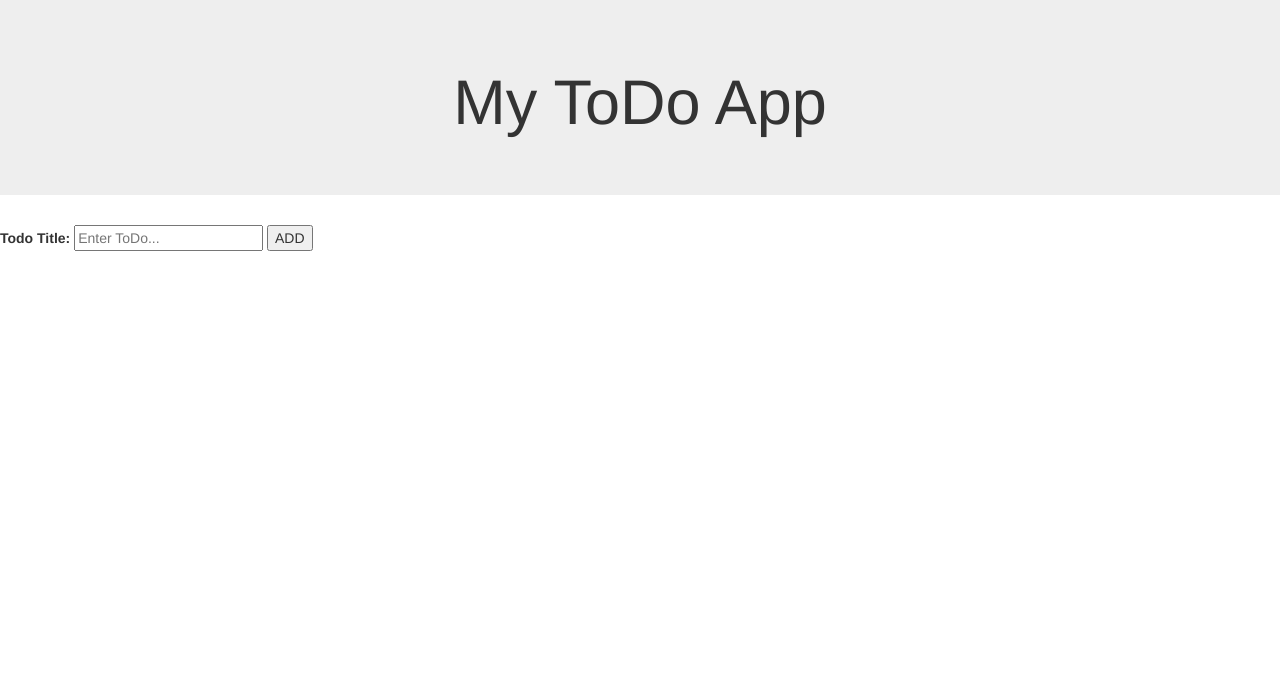
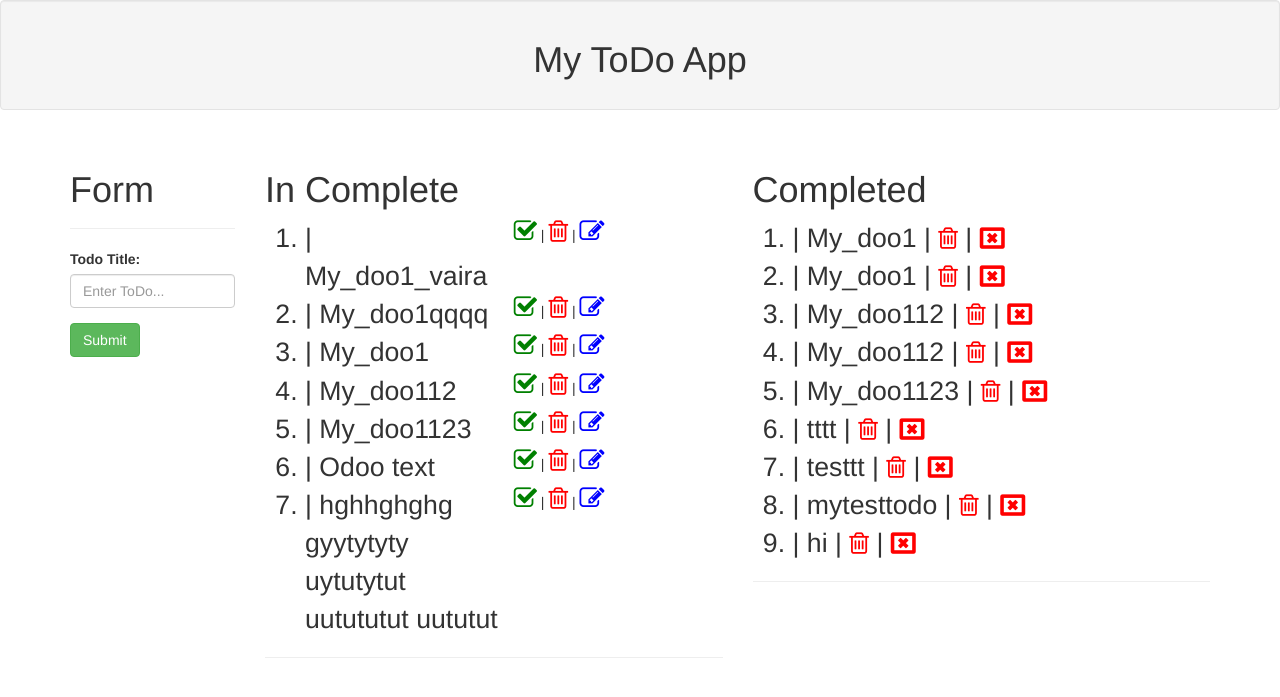
Before and after one commit to vairakkanipv/flask_todo, a Flask app: page / in a window 1280 px wide. Shown: the top 697 px of the page. Run offline with Flask 2, Linux system fonts and the light colour scheme; data comes from the database, SQL or seed files in the repository; both versions use the stored data as it was after the commit; some libraries are stand-ins or nearby versions.

Commit message:
-update and edit functionality added

```diff
--- a/app.py
+++ b/app.py
@@ -31,8 +31,10 @@ def index():
     # todo = Todo(title='My_doo1',complete=False)
     # db.session.add(todo)
     # db.session.commit()
+    not_complete = Todo.query.filter_by(complete=False).all()
+    complete = Todo.query.filter_by(complete=True).all()
 
-    return render_template('index.html')
+    return render_template('index.html',not_complete=not_complete,complete=complete)
 
 @app.route('/add', methods=['POST'])
 def add():
@@ -42,6 +44,39 @@ def add():
     db.session.commit()
     return redirect(url_for('index'))
 
+@app.route('/complete/<id>')
+def complete(id):
+    todo = Todo.query.filter_by(id=int(id)).first()
+    todo.complete = True
+    db.session.commit()
+    return redirect(url_for('index'))
+
+@app.route('/not_complete/<id>')
+def not_complete(id):
+    todo = Todo.query.filter_by(id=int(id)).first()
+    todo.complete = False
+    db.session.commit()
+    return redirect(url_for('index'))
+
+@app.route('/edit/<id>')
+def edit(id):
+    todo = Todo.query.filter_by(id=int(id)).first()
+    return render_template('edit.html',todo=todo)
+
+@app.route('/update',methods=['POST'])
+def update():
+    id = request.form['id']
+    todo = Todo.query.filter_by(id=int(id)).first()
+    todo.title = request.form['title']
+    db.session.commit()
+    return redirect(url_for('index'))
+
+@app.route('/delete/<id>')
+def delete(id):
+    todo = Todo.query.filter_by(id=int(id)).first()
+    db.session.delete(todo)
+    db.session.commit()
+    return redirect(url_for('index'))
 
 if __name__ == "__main__":
     app.run(debug=True)
--- a/templates/index.html
+++ b/templates/index.html
@@ -7,19 +7,60 @@
     <link rel="stylesheet" href="https://maxcdn.bootstrapcdn.com/bootstrap/3.4.1/css/bootstrap.min.css">
     <script src="https://ajax.googleapis.com/ajax/libs/jquery/3.6.0/jquery.min.js"></script>
     <script src="https://maxcdn.bootstrapcdn.com/bootstrap/3.4.1/js/bootstrap.min.js"></script>
+    <link rel="stylesheet" href="https://cdnjs.cloudflare.com/ajax/libs/font-awesome/4.7.0/css/font-awesome.min.css">
 </head>
 <body>
 
-<div class="jumbotron text-center">
+<div class="well text-center">
   <h1>My ToDo App</h1>
 </div>
 
-<div>
-    <form action="{{ url_for('add') }}" method="POST">
-        <label>Todo Title: </label>
-        <input type="text" name="title" placeholder="Enter ToDo...">
-        <input type="submit" name="add" value="ADD">
-    </form>
+<div class="container">
+    <div class="row">
+        <div class="col-sm-2">
+            <div class="page-header">
+                <h1>Form</h1>
+            </div>
+            <form action="{{ url_for('add') }}" method="POST">
+                <div class="form-group">
+                    <label for="title">Todo Title:</label>
+                    <input type="text" class="form-control" id="title" placeholder="Enter ToDo..." name="title">
+                </div>
+                <input type="submit" name="add" value="Submit" class="btn btn-success">
+            </form>
+        </div>
+        <div class="col-sm-5">
+            <div class="page-header">
+                <h1>In Complete</h1>
+                <ol>
+                {% for todo in not_complete %}
+                    <div class="row">
+                        <div class="col-sm-6"><li style="font-size: 20pt">| {{ todo.title }} </li></div>
+
+
+                        <a href="{{ url_for('complete', id=todo.id) }}"><i class="fa fa-check-square-o" aria-hidden="true" style="font-size:25px;color:green"></i></a> | <a style="color: red" href="{{ url_for('delete', id=todo.id) }}"><i class="fa fa-trash-o" style="font-size:25px;color:red"></i></a> | <a href="{{ url_for('edit', id=todo.id) }}"><i class="fa fa-pencil-square-o" aria-hidden="true" style="font-size:25px;color:blue"></i></a>
+                    </div>
+                {% endfor%}
+                </ol>
+            </div>
+        </div>
+        <div class="col-sm-5">
+            <div class="page-header">
+                <h1>Completed</h1>
+                <ol>
+                {% for todo in complete %}
+                    <li style="font-size: 20pt">| {{ todo.title }}  | <a style="color: red" href="{{ url_for('delete', id=todo.id) }}"><i class="fa fa-trash-o" style="font-size:25px;color:red"></i></a> | <a href="{{ url_for('not_complete', id=todo.id) }}"><i class="fa fa-window-close-o" aria-hidden="true" style="font-size:25px;color:red"></i></a></li>
+                {% endfor%}
+                </ol>
+            </div>
+        </div>
+
+    </div>
+
+
+
+
+
 </div>
 
 </body>
```
Also changed, not shown: templates/edit.html (added, +45 -0 lines), db.sqlite.
